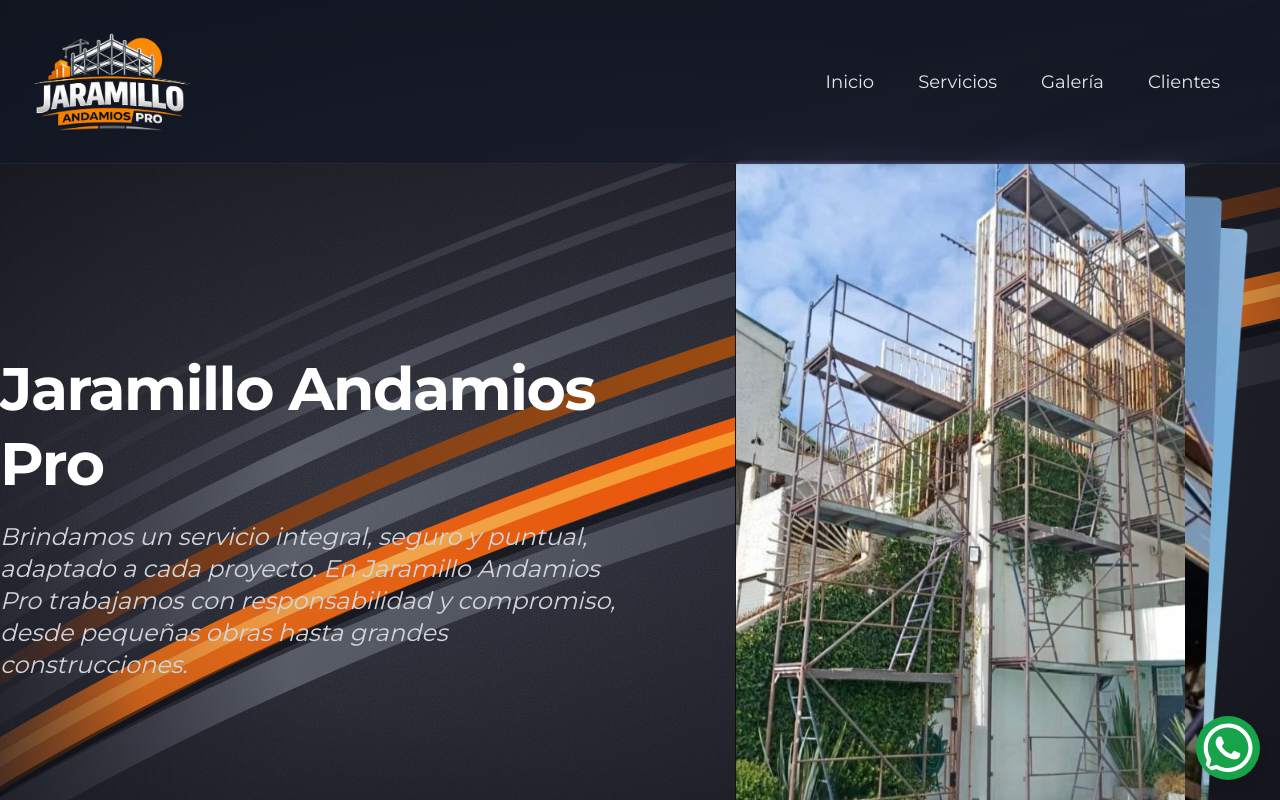
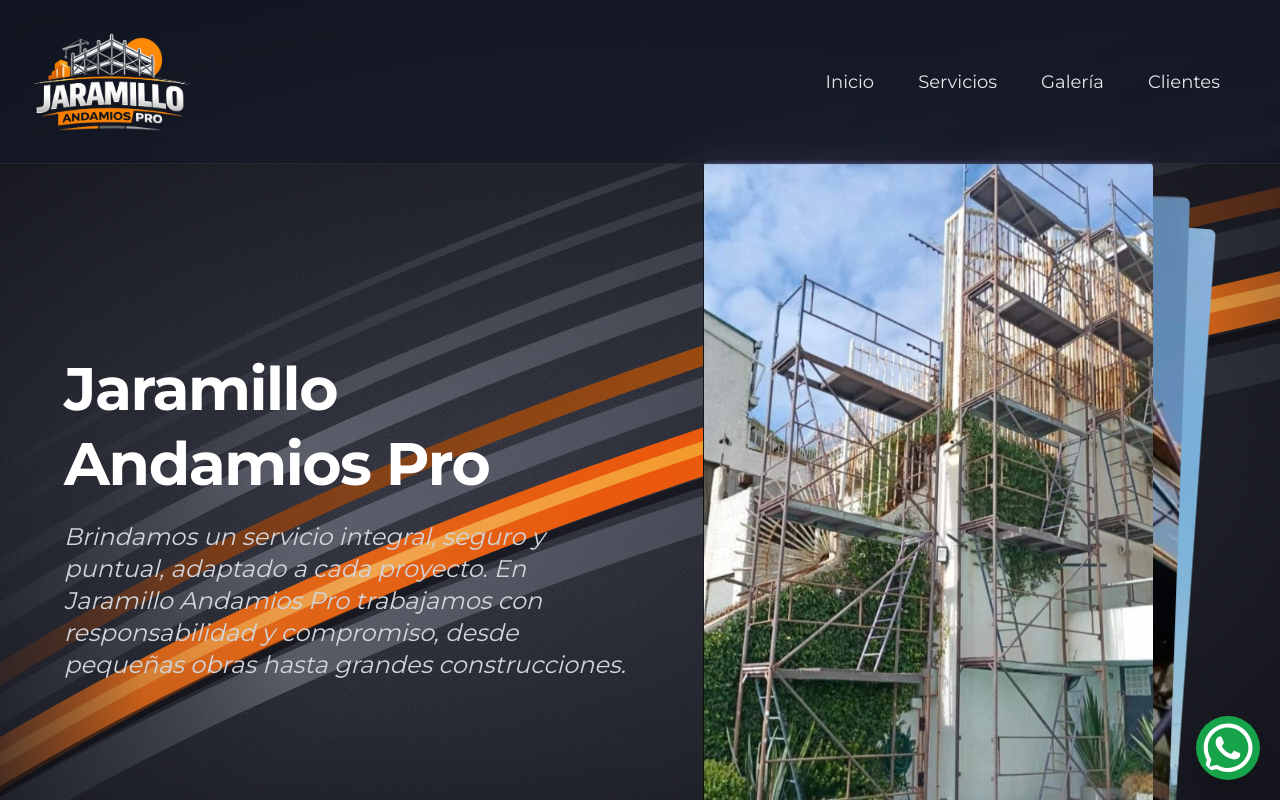
Before and after one commit to Hesllar/andamios, a Next.js app: page / in a window 1280 px wide. Shown: the top 800 px of the page. Built offline with nearby package versions, Linux system fonts and the light colour scheme.

Commit message:
correción de responsividad en pantallas xl

```diff
--- a/src/components/ui/Container.tsx
+++ b/src/components/ui/Container.tsx
@@ -10,7 +10,7 @@
   return (
     <div
       ref={props.refGeneric}
-      className={`container px-6 py-4 sm:p-8 mx-auto xl:px-0 ${
+      className={`container px-6 py-4 sm:p-8 mx-auto ${
         props.className ? props.className : ""
       }`}
     >
```
